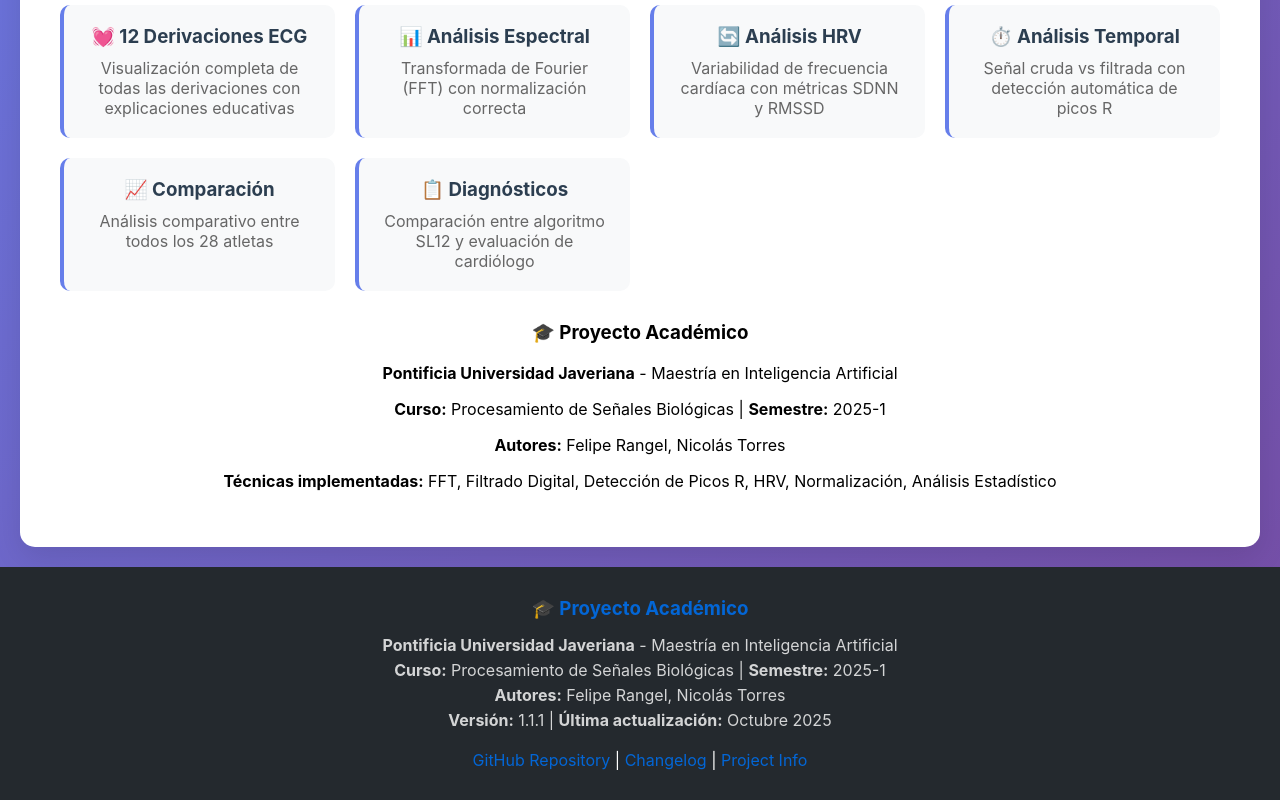
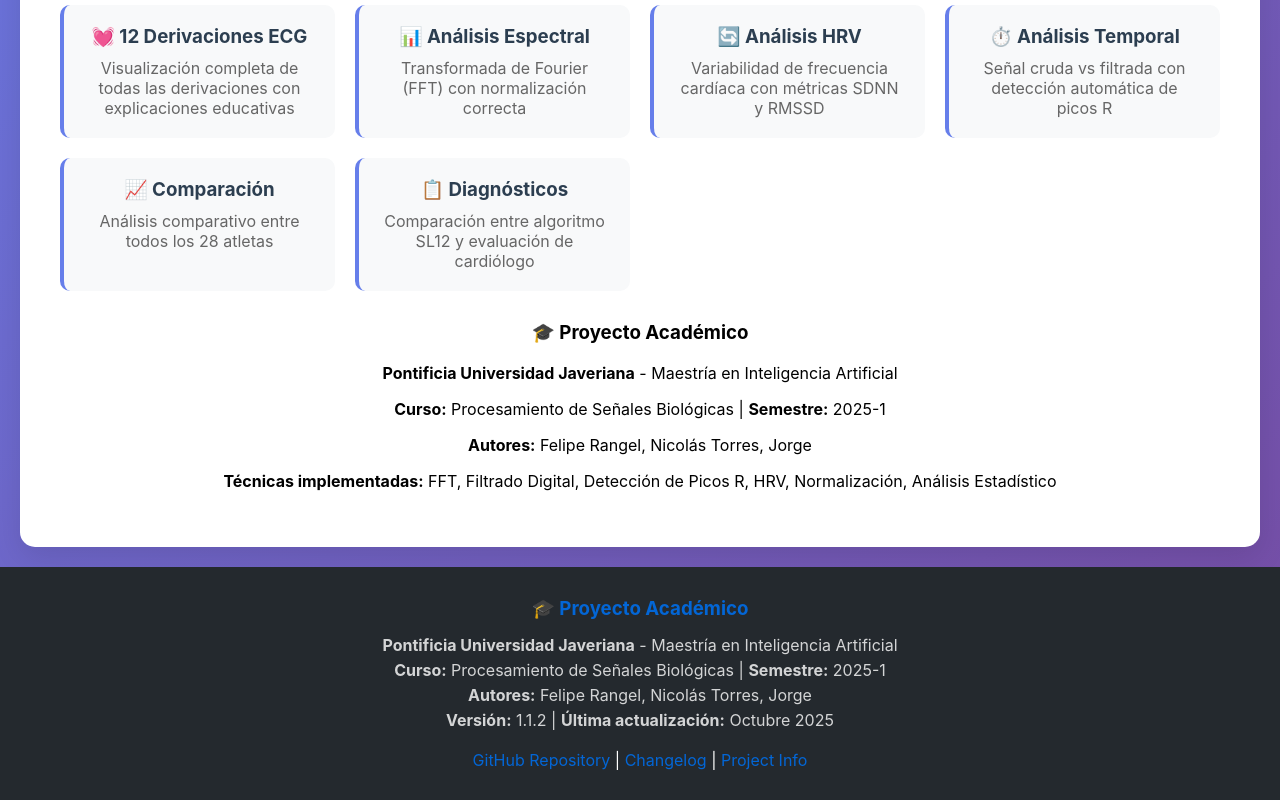
Before and after one commit to felirangelp/norwegian-endurance-athlete-ecg-dashboard, a plain HTML site: page index.html in a window 1280 px wide. Shown: the part 694-1494 px from the top of the page. Drawn offline with Linux system fonts and the light colour scheme.

Commit message:
👥 Agregar Jorge como tercer autor del proyecto
✨ Cambios realizados:
- Actualizar project.json: authors array con Felipe Rangel, Nicolás Torres, Jorge
- Actualizar README.md: Sección de autores con los tres nombres
- Actualizar CHANGELOG.md: Nueva versión 1.1.2 con Jorge como autor
- Actualizar index.html: Autores en footer y sección académica
- Actualizar docs/README.md: Autores en información de contacto
- Actualizar docs/RESUMEN_SOLUCION_404.md: Autores en información del proyecto
- Actualizar VERSION: 1.1.1 → 1.1.2

🎯 Archivos actualizados:
- project.json: authors: ["Felipe Rangel", "Nicolás Torres", "Jorge"]
- README.md: Sección Autores con los tres nombres
- CHANGELOG.md: Nueva entrada v1.1.2
- index.html: Autores en footer y sección académica
- docs/README.md: Autores en información de contacto
- docs/RESUMEN_SOLUCION_404.md: Autores en información del proyecto
- VERSION: 1.1.2

📊 Resultado:
- Los tres autores correctamente registrados en todos los archivos
- Información consistente en toda la documentación
- Reconocimiento apropiado del trabajo colaborativo de los tres autores

```diff
--- a/index.html
+++ b/index.html
@@ -301,7 +301,7 @@
             <h3>🎓 Proyecto Académico</h3>
             <p><strong>Pontificia Universidad Javeriana</strong> - Maestría en Inteligencia Artificial</p>
             <p><strong>Curso:</strong> Procesamiento de Señales Biológicas | <strong>Semestre:</strong> 2025-1</p>
-            <p><strong>Autores:</strong> Felipe Rangel, Nicolás Torres</p>
+            <p><strong>Autores:</strong> Felipe Rangel, Nicolás Torres, Jorge</p>
             <p><strong>Técnicas implementadas:</strong> FFT, Filtrado Digital, Detección de Picos R, HRV, Normalización, Análisis Estadístico</p>
         </div>
     </div>
@@ -310,8 +310,8 @@
         <h3>🎓 Proyecto Académico</h3>
         <p><strong>Pontificia Universidad Javeriana</strong> - Maestría en Inteligencia Artificial</p>
         <p><strong>Curso:</strong> Procesamiento de Señales Biológicas | <strong>Semestre:</strong> 2025-1</p>
-        <p><strong>Autores:</strong> Felipe Rangel, Nicolás Torres</p>
-        <p><strong>Versión:</strong> 1.1.1 | <strong>Última actualización:</strong> Octubre 2025</p>
+        <p><strong>Autores:</strong> Felipe Rangel, Nicolás Torres, Jorge</p>
+        <p><strong>Versión:</strong> 1.1.2 | <strong>Última actualización:</strong> Octubre 2025</p>
 
         <div style="margin-top: 20px;">
             <a href="https://github.com/felirangelp/norwegian-endurance-athlete-ecg-dashboard" target="_blank">GitHub Repository</a> |
--- a/project.json
+++ b/project.json
@@ -1,8 +1,8 @@
 {
   "name": "Norwegian Endurance Athlete ECG Dashboard",
-  "version": "1.1.0",
+  "version": "1.1.2",
   "description": "Dashboard interactivo para análisis ECG de atletas de resistencia noruegos usando técnicas de procesamiento de señales biológicas",
-  "authors": ["Felipe Rangel", "Nicolás Torres"],
+  "authors": ["Felipe Rangel", "Nicolás Torres", "Jorge"],
   "institution": "Pontificia Universidad Javeriana - Maestría en Inteligencia Artificial",
   "course": "Procesamiento de Señales Biológicas",
   "semester": "2025-1",
```
Also changed, not shown: 5 other files.
